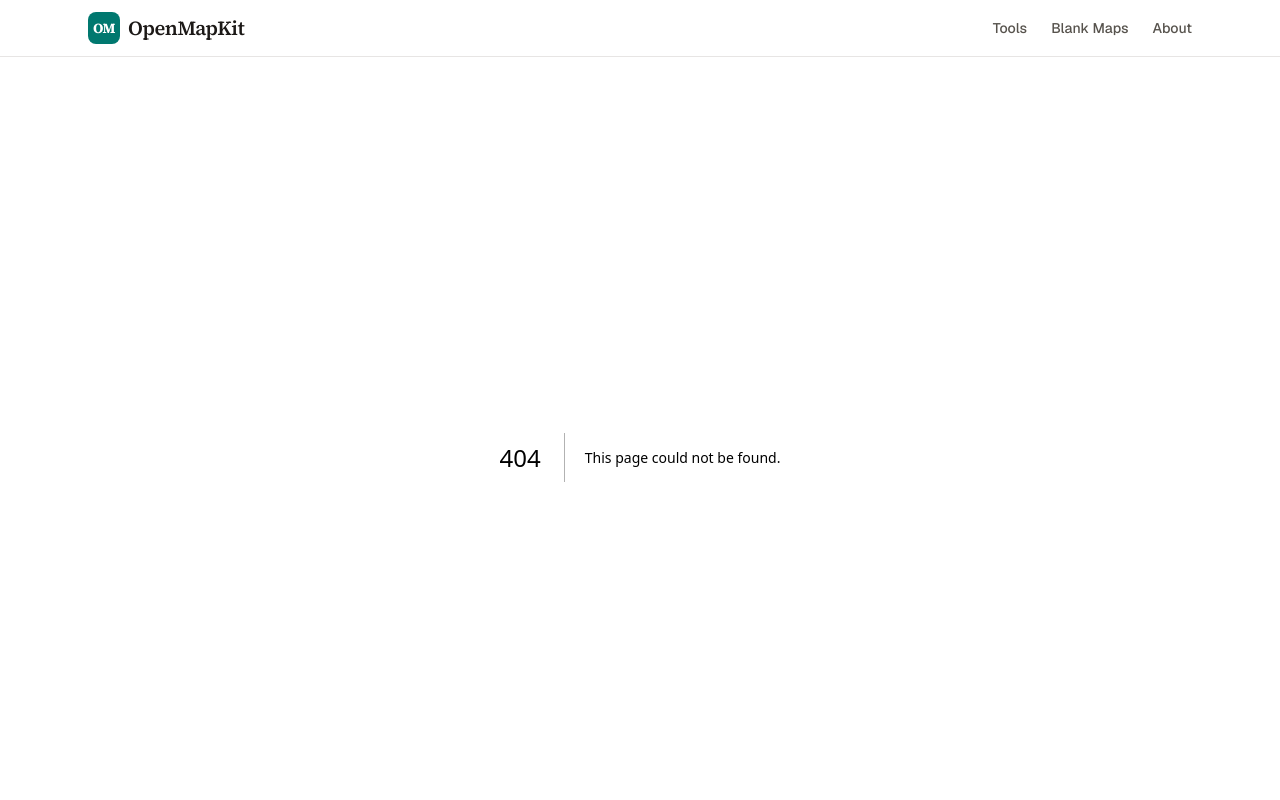
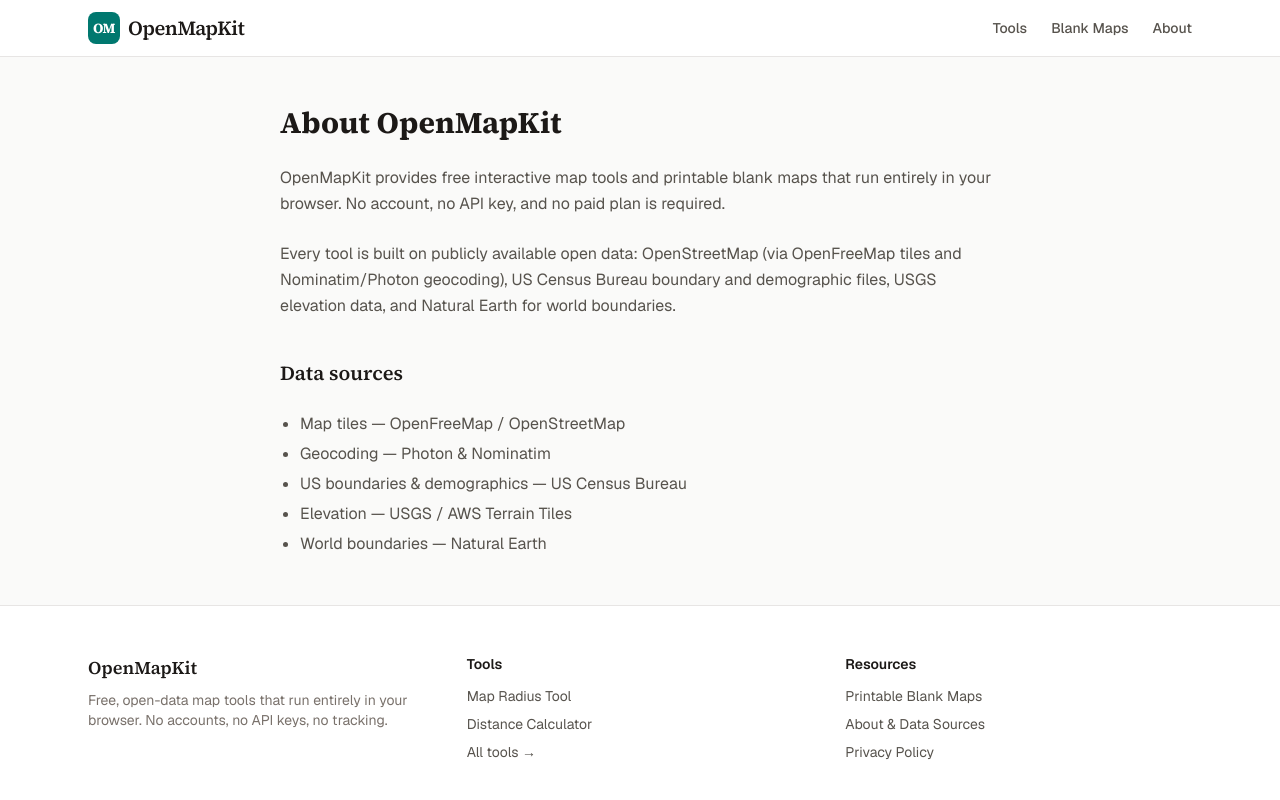
Before and after one commit to seoweblitewebservice-gif/openmapkit, a Next.js app: page /about in a window 1280 px wide. Before the commit this address had no page. Shown: the top 800 px of the page. Built offline with nearby package versions, Linux system fonts and the light colour scheme.

Commit message:
Add About page

```diff
--- /dev/null
+++ b/src/app/about/page.tsx
@@ -0,0 +1,40 @@
+import type { Metadata } from "next";
+
+export const metadata: Metadata = {
+  title: "About OpenMapKit",
+  description:
+    "OpenMapKit is a free collection of browser-based map tools and printable blank maps built on open data.",
+};
+
+export default function AboutPage() {
+  return (
+    <div className="mx-auto max-w-3xl px-4 py-12 sm:px-6">
+      <h1 className="font-serif text-3xl font-bold text-stone-900">
+        About OpenMapKit
+      </h1>
+      <div className="mt-6 space-y-6 text-stone-600 leading-relaxed">
+        <p>
+          OpenMapKit provides free interactive map tools and printable blank
+          maps that run entirely in your browser. No account, no API key, and
+          no paid plan is required.
+        </p>
+        <p>
+          Every tool is built on publicly available open data: OpenStreetMap
+          (via OpenFreeMap tiles and Nominatim/Photon geocoding), US Census
+          Bureau boundary and demographic files, USGS elevation data, and
+          Natural Earth for world boundaries.
+        </p>
+        <h2 className="font-serif text-xl font-semibold text-stone-900 pt-4">
+          Data sources
+        </h2>
+        <ul className="list-disc pl-5 space-y-1">
+          <li>Map tiles — OpenFreeMap / OpenStreetMap</li>
+          <li>Geocoding — Photon & Nominatim</li>
+          <li>US boundaries & demographics — US Census Bureau</li>
+          <li>Elevation — USGS / AWS Terrain Tiles</li>
+          <li>World boundaries — Natural Earth</li>
+        </ul>
+      </div>
+    </div>
+  );
+}
```
